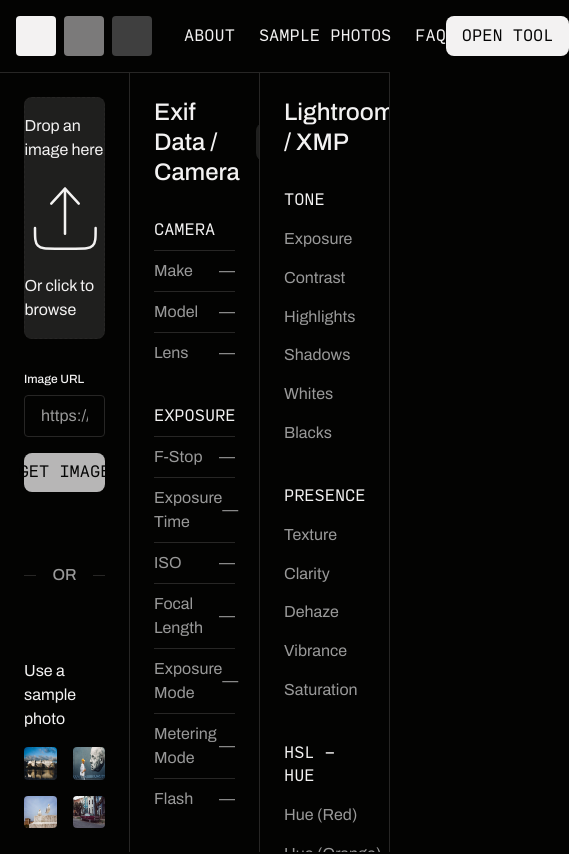
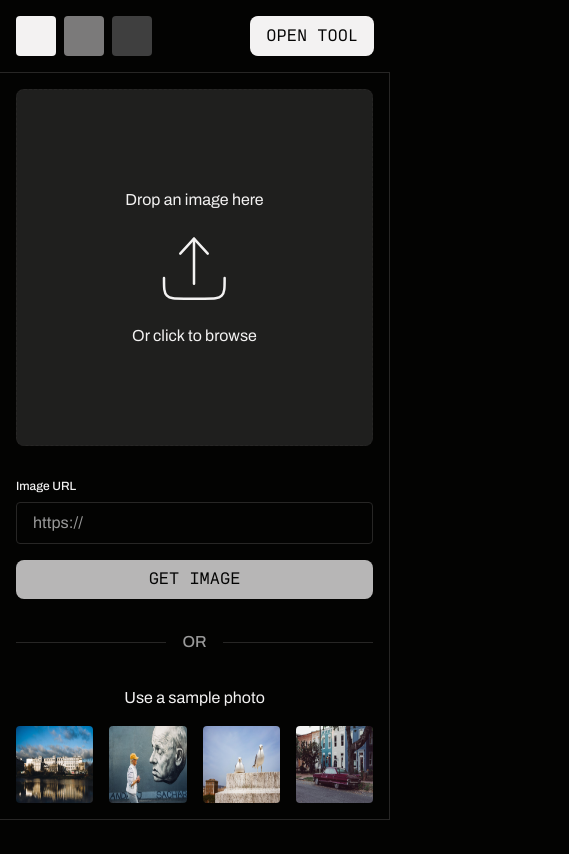
Before and after one commit to psyofrelief/exif-panel, a Next.js app: page / in a window 390 px wide. Shown: the top 854 px of the page, 569 px wide, since content can reach past the window. Built offline with nearby package versions, Linux system fonts and the light colour scheme.

Commit message:
style: make ImagePanel responseive

```diff
--- a/src/app/page.tsx
+++ b/src/app/page.tsx
@@ -5,7 +5,7 @@
 
 export default function Home() {
   return (
-    <div className="grid grid-cols-3 relative bg-background h-screen-minus-navbar overflow-clip ">
+    <div className="grid grid-cols-1 lg:grid-cols-3 relative bg-background h-screen-minus-navbar xl:overflow-clip gap-xl">
       <ImagePanel />
       <XmpPanel />
       <IllustratorPanel />
--- a/src/components/layout/navbar/Navbar.tsx
+++ b/src/components/layout/navbar/Navbar.tsx
@@ -15,7 +15,7 @@
           <div className="aspect-square h-10 rounded-xs bg-foreground/50" />
           <div className="aspect-square h-10 rounded-xs bg-foreground/25" />
         </div>
-        <ul className="flex items-center gap-x-md">
+        <ul className="md:flex hidden items-center gap-x-md">
           <NavLink label="About" href="/about" />
           <NavLink label="Sample Photos" href="/sample-photos" />
           <NavLink onClick={handleNavClick} label="FAQ" href="/about#faq" />
--- a/src/components/shared/Panel.tsx
+++ b/src/components/shared/Panel.tsx
@@ -5,7 +5,7 @@
   return (
     <section
       className={cn(
-        "flex flex-col p-md border-r border-r-outline max-h-screen-minus-navbar overflow-y-scroll gap-y-lg",
+        "flex flex-col p-sm md:p-2xl lg:p-md border-r border-r-outline xl:max-h-screen-minus-navbar xl:overflow-y-scroll gap-y-lg sm:border-b-none border-b border-b-outline ",
         className
       )}
     >
--- a/src/features/Analyser/components/Header.tsx
+++ b/src/features/Analyser/components/Header.tsx
@@ -12,9 +12,13 @@
   onClickAction: () => void;
 }) {
   return (
-    <header className="flex gap-x-sm justify-between items-center">
+    <header className="flex flex-col 2xl:flex-row gap-sm justify-between 2xl:items-center">
       <Heading>{heading}</Heading>
-      <Button variant="secondary" onClick={onClickAction}>
+      <Button
+        className="w-full 2xl:w-fit"
+        variant="secondary"
+        onClick={onClickAction}
+      >
         {buttonLabel}
         <DownloadIcon />
       </Button>
--- a/src/features/Analyser/components/UploadImage.tsx
+++ b/src/features/Analyser/components/UploadImage.tsx
@@ -38,7 +38,7 @@
 
   return (
     <div
-      className={`relative p-sm bg-popover flex justify-center items-center rounded border border-dashed aspect-square w-full cursor-pointer select-none hover:border-foreground
+      className={`relative p-sm bg-popover flex justify-center items-center rounded border border-dashed aspect-square lg:max-w-full md:max-w-[512px] w-full cursor-pointer select-none hover:border-foreground
         ${dragActive ? "border-foreground bg-background" : "border-outline"}`}
       onClick={() => fileInputRef.current?.click()}
       onDragEnter={() => setDragActive(true)}
--- a/src/features/Analyser/forms/uploadForm.tsx
+++ b/src/features/Analyser/forms/uploadForm.tsx
@@ -70,7 +70,7 @@
     >
       <div className="flex flex-col gap-xs">
         <FormLabel htmlFor="imgUrl">Image URL</FormLabel>
-        <div className="flex xl:flex-row flex-col items-center gap-sm">
+        <div className="flex xl:flex-row lg:flex-col sm:flex-row flex-col items-center gap-sm">
           <Input id="imgUrl" {...register("imgUrl")} placeholder="https://" />
           <Button
             disabled={loading || !!errors.imgUrl || imgUrlValue.trim() === ""}
--- a/src/features/Analyser/sections/ImagePanel.tsx
+++ b/src/features/Analyser/sections/ImagePanel.tsx
@@ -50,7 +50,7 @@
       <SimpleDivider label="OR" />
       <div className="flex flex-col gap-y-sm items-center">
         <p>Use a sample photo</p>
-        <div className="grid xl:grid-cols-4 xl:grid-rows-1 grid-cols-2 grid-rows-2 gap-sm">
+        <div className="grid xl:grid-cols-4 xl:grid-rows-1 lg:grid-cols-2 lg:grid-rows-2 grid-cols-4 gap-sm">
           {samples.slice(0, 4).map((val, idx) => (
             <SampleImage url={val} idx={idx} key={idx} />
           ))}
```
